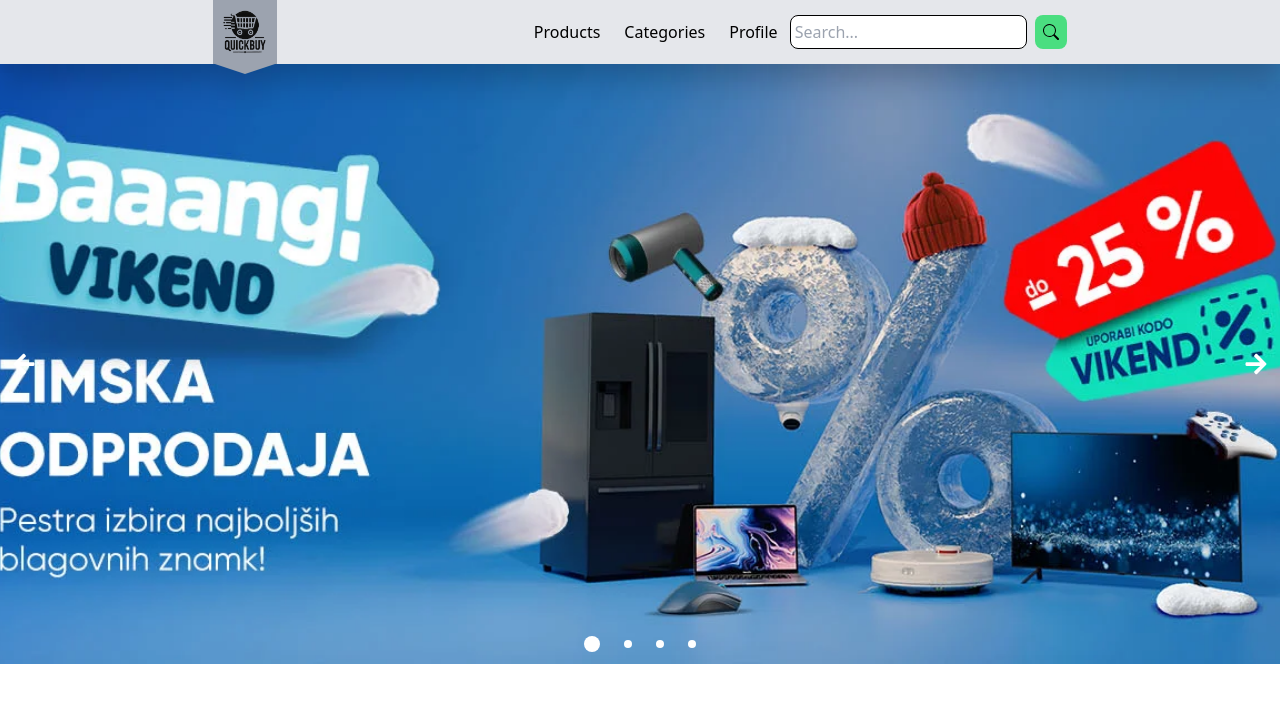
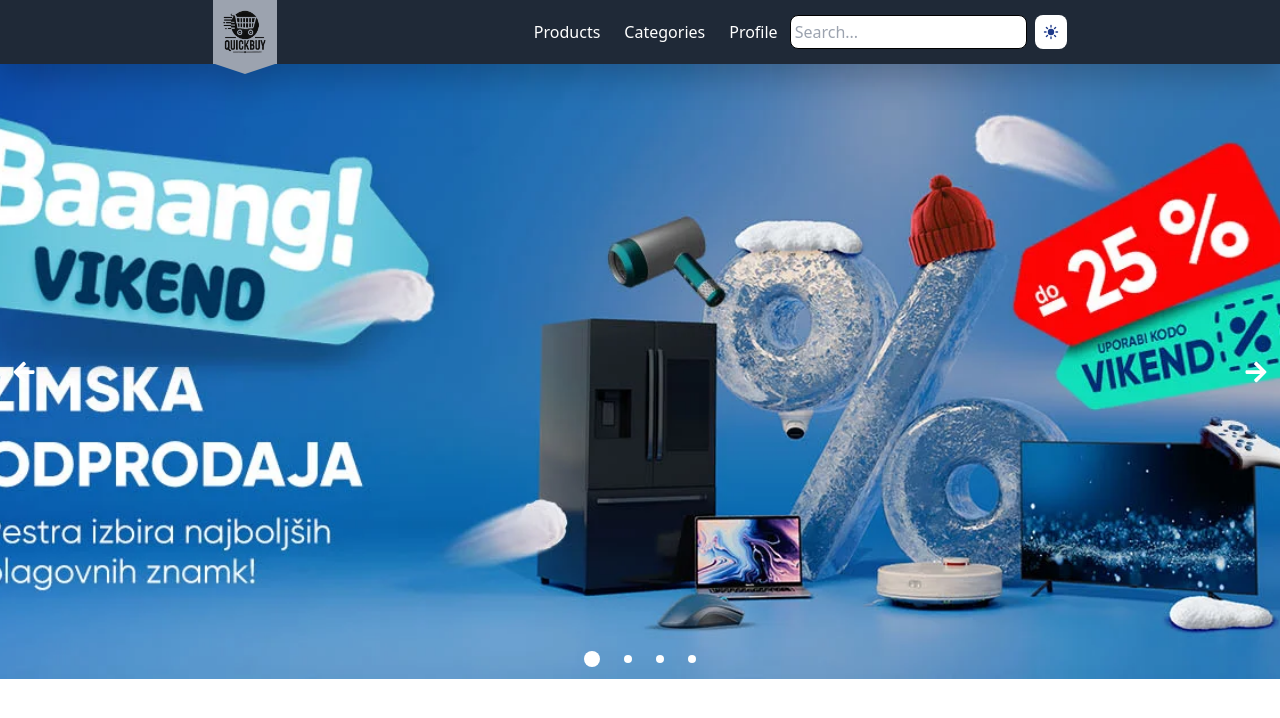
Before and after one commit to granithalimi/quickly, a React (Create React App) app: page / in a window 1280 px wide. Both pictures are taken after a click on the button 1050 px from the left and 32 px from the top of the page. Shown: the top 718 px of the page. Built offline with nearby package versions, Linux system fonts and the light colour scheme.

Commit message:
dark mode and responsivness

```diff
--- a/src/components/Header.js
+++ b/src/components/Header.js
@@ -1,19 +1,18 @@
 import { React, useState, useEffect} from 'react'
 import logo from "../assets/images/logo.png"
 import { Link } from 'react-router-dom'
-import { BsSearch } from "react-icons/bs";
+import { MdOutlineDarkMode } from "react-icons/md";
 import { RxHamburgerMenu } from "react-icons/rx";
 import { IoMdClose } from "react-icons/io";
+import { IoSunny } from "react-icons/io5";
 
 function Header() {
   const [menu, setmenu] = useState(false)
-  const toggleMenu = e => {
-    setmenu(p => !p)
-  }
+  const [dark, setdark] = useState(false)
 
   return (
     <>
-      <div className="sticky top-0 w-full h-16 flex justify-center z-10 bg-gray-200 drop-shadow-[0_15px_15px_rgba(0,0,0,0.2)]">
+      <div className={`${(dark) ? "bg-gray-800" : "bg-gray-200"} sticky top-0 w-full h-16 flex justify-center z-10 drop-shadow-[0_15px_15px_rgba(0,0,0,0.2)]`}>
         <div className="w-2/3 h-full flex">
           <div className="w-1/2 flex items-center">
             <div className="w-16 h-16 bg-gray-400 relative flex justify-center items-center">
@@ -25,28 +24,40 @@ function Header() {
             </div>
           </div>
           <div className="w-1/2 flex justify-end items-center">
-            <Link className="hidden md:block mx-3 hover:text-gray-400 hover:underline duration-300">Products</Link>
-            <Link className="hidden md:block mx-3 hover:text-gray-400 hover:underline duration-300">Categories</Link>
-            <Link className="hidden md:block mx-3 hover:text-gray-400 hover:underline duration-300">Profile</Link>
+            <Link className={`${(dark) ? "text-white" : ""} hidden md:block mx-3 hover:text-gray-400 hover:underline duration-300`}>Products</Link>
+            <Link className={`${(dark) ? "text-white" : ""} hidden md:block mx-3 hover:text-gray-400 hover:underline duration-300`}>Categories</Link>
+            <Link className={`${(dark) ? "text-white" : ""} hidden md:block mx-3 hover:text-gray-400 hover:underline duration-300`}>Profile</Link>
             <div className="hidden md:flex items">
               <input className="rounded-lg ps-1 text-md py-1 border border-black" placeholder="Search..." />
-              <button className="bg-green-400 ms-2 rounded-lg p-2 hover:bg-green-300"><BsSearch /></button>
+              <button onClick={() => setdark(!dark)} className={`${(dark) ? "bg-white hover:bg-gray-200" : "bg-blue-900 hover:bg-blue-700"} ms-2 rounded-lg p-2 `}>
+                {
+                  (dark) ?
+                  <IoSunny className="text-blue-900" /> :
+                  <MdOutlineDarkMode className="text-white" />
+                }
+              </button>
             </div>
-            <button onClick={e => toggleMenu()} className={`${(menu) ? "hidden" : "block"} md:hidden cursor-pointer`}>
-              <RxHamburgerMenu />
+            <button onClick={() => setmenu(!menu)} className={`${(menu) ? "hidden" : "block"} md:hidden cursor-pointer`}>
+              <RxHamburgerMenu className={`${(dark) ? "text-white" : ""}`} />
             </button>
-            <button onClick={e => toggleMenu()} className={`${(menu) ? "block" : "hidden"} md:hidden cursor-pointer`}>
-              <IoMdClose />
+            <button onClick={() => setmenu(!menu)} className={`${(menu) ? "block" : "hidden"} md:hidden cursor-pointer`}>
+              <IoMdClose className={`${(dark) ? "text-white" : ""}`} />
             </button>
           </div>
         </div>
-        <div className={`${(menu) ? "top-16" : "-top-[1000%]"} flex md:hidden flex-col w-1/2 h-[550px] absolute right-0 bg-gray-200 duration-300 px-3 gap-3`}>
-            <Link className="hover:text-gray-400 hover:underline duration-300">Products</Link>
-            <Link className="hover:text-gray-400 hover:underline duration-300">Categories</Link>
-            <Link className="hover:text-gray-400 hover:underline duration-300">Profile</Link>
+        <div className={`${(menu) ? "top-16" : "-top-[1000%]"} ${(dark) ? "bg-gray-800" : "bg-gray-200"} flex md:hidden flex-col w-1/2 h-[550px] absolute right-0 bg-gray-200 duration-300 px-3 gap-3`}>
+            <Link className={`${(dark) ? "text-white" : ""} mx-3 hover:text-gray-400 hover:underline duration-300`}>Products</Link>
+            <Link className={`${(dark) ? "text-white" : ""} mx-3 hover:text-gray-400 hover:underline duration-300`}>Categories</Link>
+            <Link className={`${(dark) ? "text-white" : ""} mx-3 hover:text-gray-400 hover:underline duration-300`}>Profile</Link>
             <div className="flex items-center">
               <input className="rounded-lg ps-1 w-2/3 text-md py-1 border border-black" placeholder="Search..." />
-              <button className="bg-green-400 ms-2 rounded-lg p-2 hover:bg-green-300"><BsSearch /></button>
+              <button onClick={() => setdark(!dark)} className={`${(dark) ? "bg-white hover:bg-gray-200" : "bg-blue-900 hover:bg-blue-700"} ms-2 rounded-lg p-2 `}>
+                {
+                  (dark) ?
+                  <IoSunny className="text-blue-900" /> :
+                  <MdOutlineDarkMode className="text-white" />
+                }
+              </button>
             </div>
         </div>
       </div>
--- a/src/components/Slider.js
+++ b/src/components/Slider.js
@@ -33,7 +33,7 @@ function Slider() {
 
   const [index, setindex] = useState(0)
   return (
-    <div className="w-full h-[600px] flex overflow-hidden relative">
+    <div className="w-full xl:h-[615px] md:h-[380px] h-[250px] flex overflow-hidden relative">
       {
         images.map((img, ind) => (
           <img key={ind} src={img} className={`w-full h-full object-cover shrink-0 grow-0 -translate-x-[${100 * index}%] duration-300`} />
--- a/src/paths/Home.js
+++ b/src/paths/Home.js
@@ -6,7 +6,6 @@ function Home() {
   return (
     <div className="h-[3000px]">
       <Header />
-      {/* SLIDER */}
       <Slider />
     </div>
   )
```
